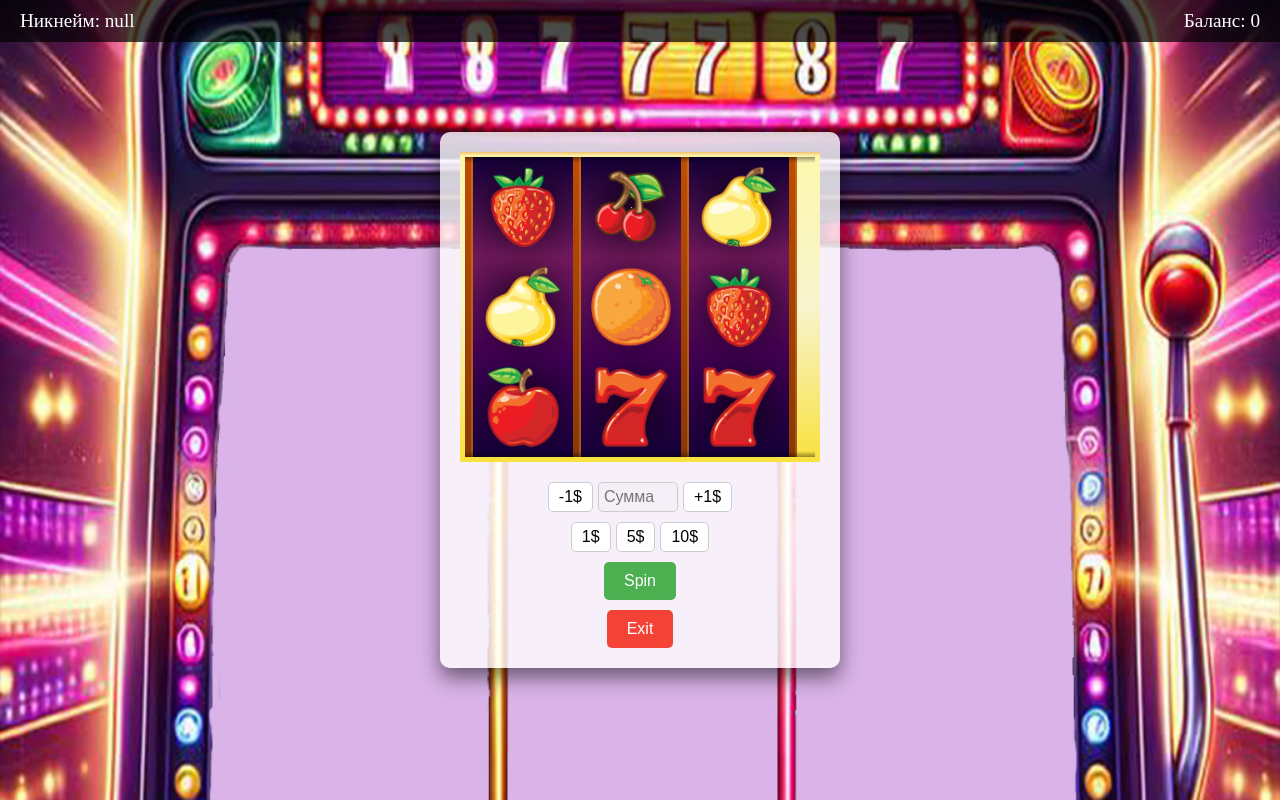
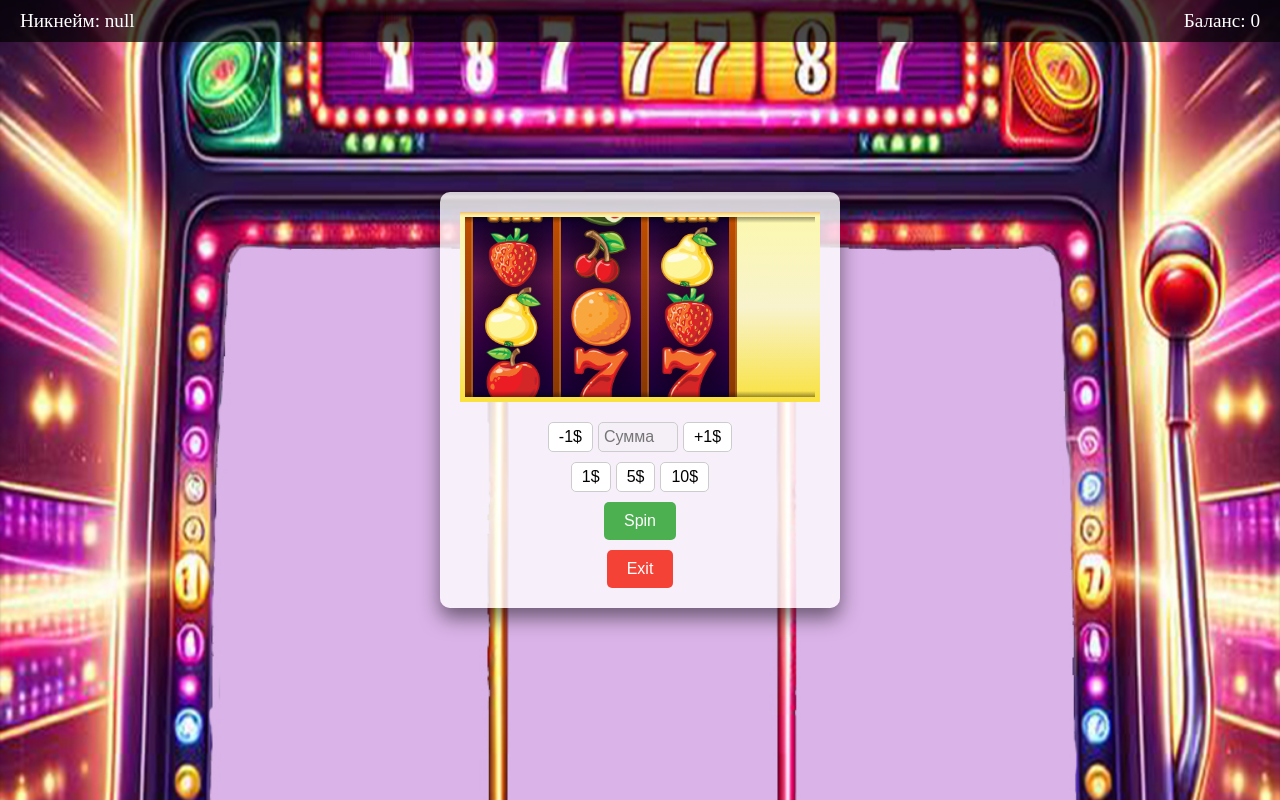
Before and after one commit to rydPRtg/fabrick, a plain HTML site: page slot2/index.html in a window 1280 px wide. Drawn offline with Linux system fonts and the light colour scheme; no server answers.

Commit message:
Update style.css

```diff
--- a/slot2/style.css
+++ b/slot2/style.css
@@ -7,7 +7,7 @@
 }
 
 :root {
-    --item-height: 100px;
+    --item-height: 60px; /* Уменьшаем высоту иконок */
 }
 
 body {
@@ -105,7 +105,7 @@ body {
  */
 
 .icon {
-    width: 80px;
+    width: 60px; /* Уменьшаем ширину иконок */
     height: var(--item-height);
     display: block;
     position: relative;
@@ -113,7 +113,7 @@ body {
 
 .outer-col {
     overflow-y: hidden;
-    width: 100px;
+    width: 80px; /* Уменьшаем ширину колонок */
     float: left;
     background-color: #eee;
     background-image: linear-gradient(#16013c, #741a5e, #430155, #16013c);
```
